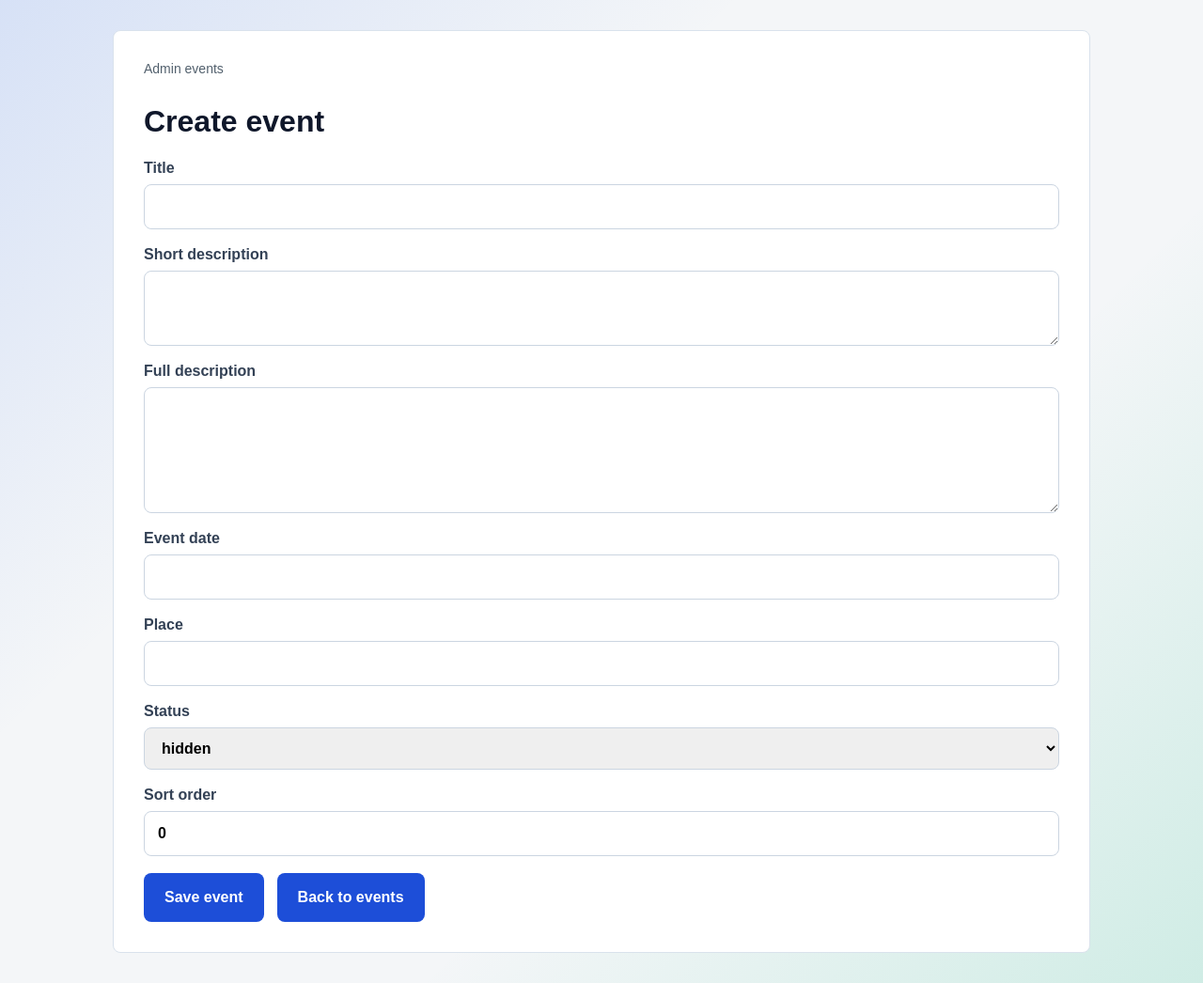
After one commit to German7464/Kiosk_v001, a Flask app: page /admin/events/create in a window 1280 px wide. The commit adds this page. Shown: the whole page at 94% size. Run offline with Flask 3, Linux system fonts and the light colour scheme; the visitor is signed in with stand-in values (Sample User, id 1).

Commit message:
Add admin event management

```diff
--- a/kiosk/database.py
+++ b/kiosk/database.py
@@ -129,3 +129,35 @@ def seed_default_admin_user(database):
         """,
         ("admin", generate_password_hash("admin"), created_at, created_at),
     )
+
+
+def increase_content_version(database):
+    updated_at = datetime.now(timezone.utc).isoformat()
+    row = database.execute(
+        """
+        SELECT value
+        FROM settings
+        WHERE key = ?
+        """,
+        ("content_version",),
+    ).fetchone()
+    current_version = int(row["value"]) if row is not None else 1
+    next_version = current_version + 1
+
+    database.execute(
+        """
+        INSERT INTO settings (key, value, updated_at)
+        VALUES (?, ?, ?)
+        ON CONFLICT(key) DO UPDATE SET value = excluded.value, updated_at = excluded.updated_at
+        """,
+        ("content_version", str(next_version), updated_at),
+    )
+    database.execute(
+        """
+        INSERT INTO content_versions (version, created_at)
+        VALUES (?, ?)
+        """,
+        (next_version, updated_at),
+    )
+
+    return next_version
--- a/kiosk/features/admin/routes.py
+++ b/kiosk/features/admin/routes.py
@@ -1,10 +1,10 @@
 from datetime import datetime, timezone
 from functools import wraps
 
-from flask import Blueprint, redirect, render_template, request, session, url_for
+from flask import Blueprint, abort, redirect, render_template, request, session, url_for
 from werkzeug.security import check_password_hash, generate_password_hash
 
-from kiosk.database import get_database
+from kiosk.database import get_database, increase_content_version
 
 
 admin_blueprint = Blueprint("admin", __name__, url_prefix="/admin")
@@ -43,10 +43,215 @@ def find_user_by_id(user_id):
     ).fetchone()
 
 
+def get_event_by_id(event_id):
+    event = get_database().execute(
+        """
+        SELECT id, title, short_description, full_description, event_date, place,
+               status, sort_order, created_at, updated_at
+        FROM events
+        WHERE id = ?
+        """,
+        (event_id,),
+    ).fetchone()
+
+    if event is None:
+        abort(404)
+
+    return event
+
+
+def event_form_data():
+    status = request.form.get("status", "hidden")
+
+    if status not in {"active", "hidden"}:
+        status = "hidden"
+
+    return {
+        "title": request.form.get("title", "").strip(),
+        "short_description": request.form.get("short_description", "").strip(),
+        "full_description": request.form.get("full_description", "").strip(),
+        "event_date": request.form.get("event_date", "").strip(),
+        "place": request.form.get("place", "").strip(),
+        "status": status,
+        "sort_order": parse_sort_order(request.form.get("sort_order", "0")),
+    }
+
+
+def parse_sort_order(value):
+    try:
+        return int(value)
+    except ValueError:
+        return 0
+
+
+def save_event_change(database):
+    increase_content_version(database)
+    database.commit()
+
+
 @admin_blueprint.get("")
 @admin_required
 def admin_home():
     return render_template("admin_home.html", username=session.get("admin_username"))
+
+
+@admin_blueprint.get("/events")
+@admin_required
+def admin_events():
+    events = get_database().execute(
+        """
+        SELECT id, title, short_description, event_date, place, status, sort_order, updated_at
+        FROM events
+        ORDER BY sort_order ASC, id ASC
+        """
+    ).fetchall()
+
+    return render_template("admin_events.html", events=events)
+
+
+@admin_blueprint.get("/events/create")
+@admin_required
+def create_event():
+    return render_template("admin_event_form.html", event=None, action_url=url_for("admin.create_event_post"))
+
+
+@admin_blueprint.post("/events/create")
+@admin_required
+def create_event_post():
+    form_data = event_form_data()
+
+    if not form_data["title"]:
+        return render_template("admin_event_form.html", event=form_data, action_url=url_for("admin.create_event_post"), error="Title is required."), 400
+
+    database = get_database()
+    created_at = datetime.now(timezone.utc).isoformat()
+    cursor = database.execute(
+        """
+        INSERT INTO events (
+            title, short_description, full_description, event_date, place,
+            status, sort_order, created_at, updated_at
+        )
+        VALUES (?, ?, ?, ?, ?, ?, ?, ?, ?)
+        """,
+        (
+            form_data["title"],
+            form_data["short_description"],
+            form_data["full_description"],
+            form_data["event_date"],
+            form_data["place"],
+            form_data["status"],
+            form_data["sort_order"],
+            created_at,
+            created_at,
+        ),
+    )
+    save_event_change(database)
+
+    return redirect(url_for("admin.edit_event", event_id=cursor.lastrowid))
+
+
+@admin_blueprint.get("/events/<int:event_id>/edit")
+@admin_required
+def edit_event(event_id):
+    event = get_event_by_id(event_id)
+    return render_template("admin_event_form.html", event=event, action_url=url_for("admin.edit_event_post", event_id=event_id))
+
+
+@admin_blueprint.post("/events/<int:event_id>/edit")
+@admin_required
+def edit_event_post(event_id):
+    get_event_by_id(event_id)
+    form_data = event_form_data()
+
+    if not form_data["title"]:
+        return render_template("admin_event_form.html", event=form_data, action_url=url_for("admin.edit_event_post", event_id=event_id), error="Title is required."), 400
+
+    database = get_database()
+    updated_at = datetime.now(timezone.utc).isoformat()
+    database.execute(
+        """
+        UPDATE events
+        SET title = ?, short_description = ?, full_description = ?, event_date = ?,
+            place = ?, status = ?, sort_order = ?, updated_at = ?
+        WHERE id = ?
+        """,
+        (
+            form_data["title"],
+            form_data["short_description"],
+            form_data["full_description"],
+            form_data["event_date"],
+            form_data["place"],
+            form_data["status"],
+            form_data["sort_order"],
+            updated_at,
+            event_id,
+        ),
+    )
+    save_event_change(database)
+
+    return redirect(url_for("admin.edit_event", event_id=event_id))
+
+
+@admin_blueprint.post("/events/<int:event_id>/delete")
+@admin_required
+def delete_event(event_id):
+    get_event_by_id(event_id)
+    database = get_database()
+    database.execute("DELETE FROM events WHERE id = ?", (event_id,))
+    save_event_change(database)
+
+    return redirect(url_for("admin.admin_events"))
+
+
+@admin_blueprint.post("/events/<int:event_id>/toggle")
+@admin_required
+def toggle_event(event_id):
+    event = get_event_by_id(event_id)
+    next_status = "hidden" if event["status"] == "active" else "active"
+    updated_at = datetime.now(timezone.utc).isoformat()
+    database = get_database()
+    database.execute(
+        """
+        UPDATE events
+        SET status = ?, updated_at = ?
+        WHERE id = ?
+        """,
+        (next_status, updated_at, event_id),
+    )
+    save_event_change(database)
+
+    return redirect(url_for("admin.admin_events"))
+
+
+@admin_blueprint.post("/events/<int:event_id>/move")
+@admin_required
+def move_event(event_id):
+    event = get_event_by_id(event_id)
+    direction = request.form.get("direction", "")
+    submitted_sort_order = request.form.get("sort_order")
+
+    if submitted_sort_order is not None:
+        next_sort_order = parse_sort_order(submitted_sort_order)
+    elif direction == "up":
+        next_sort_order = event["sort_order"] - 1
+    elif direction == "down":
+        next_sort_order = event["sort_order"] + 1
+    else:
+        next_sort_order = event["sort_order"]
+
+    updated_at = datetime.now(timezone.utc).isoformat()
+    database = get_database()
+    database.execute(
+        """
+        UPDATE events
+        SET sort_order = ?, updated_at = ?
+        WHERE id = ?
+        """,
+        (next_sort_order, updated_at, event_id),
+    )
+    save_event_change(database)
+
+    return redirect(url_for("admin.admin_events"))
 
 
 @admin_blueprint.get("/login")
--- a/kiosk/static/css/base.css
+++ b/kiosk/static/css/base.css
@@ -541,6 +541,10 @@ h1 {
     background: #ffffff;
 }
 
+.admin-panel-wide {
+    width: min(100%, 1040px);
+}
+
 .admin-panel h1 {
     color: #0f172a;
 }
@@ -566,6 +570,14 @@ h1 {
 .admin-form input {
     min-height: 48px;
     padding: 0 14px;
+    border: 1px solid #cbd5e1;
+    border-radius: 8px;
+    font: inherit;
+}
+
+.admin-form textarea,
+.admin-form select {
+    padding: 12px 14px;
     border: 1px solid #cbd5e1;
     border-radius: 8px;
     font: inherit;
--- /dev/null
+++ b/kiosk/templates/admin_event_form.html
@@ -0,0 +1,50 @@
+{% extends "base.html" %}
+
+{% block title %}Admin Event Form{% endblock %}
+
+{% block content %}
+<section class="admin-panel admin-panel-wide">
+    <p class="label">Admin events</p>
+    <h1>{{ "Edit event" if event else "Create event" }}</h1>
+    {% if error %}
+    <p class="form-error">{{ error }}</p>
+    {% endif %}
+    <form class="admin-form" method="post" action="{{ action_url }}">
+        <label>
+            <span>Title</span>
+            <input type="text" name="title" value="{{ event.title if event else '' }}" required>
+        </label>
+        <label>
+            <span>Short description</span>
+            <textarea name="short_description" rows="3">{{ event.short_description if event else '' }}</textarea>
+        </label>
+        <label>
+            <span>Full description</span>
+            <textarea name="full_description" rows="6">{{ event.full_description if event else '' }}</textarea>
+        </label>
+        <label>
+            <span>Event date</span>
+            <input type="text" name="event_date" value="{{ event.event_date if event else '' }}">
+        </label>
+        <label>
+            <span>Place</span>
+            <input type="text" name="place" value="{{ event.place if event else '' }}">
+        </label>
+        <label>
+            <span>Status</span>
+            <select name="status">
+                <option value="hidden" {% if not event or event.status == "hidden" %}selected{% endif %}>hidden</option>
+                <option value="active" {% if event and event.status == "active" %}selected{% endif %}>active</option>
+            </select>
+        </label>
+        <label>
+            <span>Sort order</span>
+            <input type="number" name="sort_order" value="{{ event.sort_order if event else 0 }}">
+        </label>
+        <div class="admin-actions">
+            <button type="submit">Save event</button>
+            <a href="{{ url_for('admin.admin_events') }}">Back to events</a>
+        </div>
+    </form>
+</section>
+{% endblock %}
--- a/kiosk/templates/admin_home.html
+++ b/kiosk/templates/admin_home.html
@@ -8,6 +8,7 @@
     <h1>Admin placeholder</h1>
     <p class="admin-copy">Signed in as {{ username }}.</p>
     <div class="admin-actions">
+        <a href="{{ url_for('admin.admin_events') }}">Manage events</a>
         <a href="{{ url_for('admin.change_password') }}">Change password</a>
         <form method="post" action="{{ url_for('admin.logout') }}">
             <button type="submit">Logout</button>
```
Also changed, not shown: other parts of kiosk/static/css/base.css (+44 -0 lines), kiosk/templates/admin_events.html (added, +48 -0 lines), docs/CHANGELOG.md, kiosk/features/admin/README.md.
